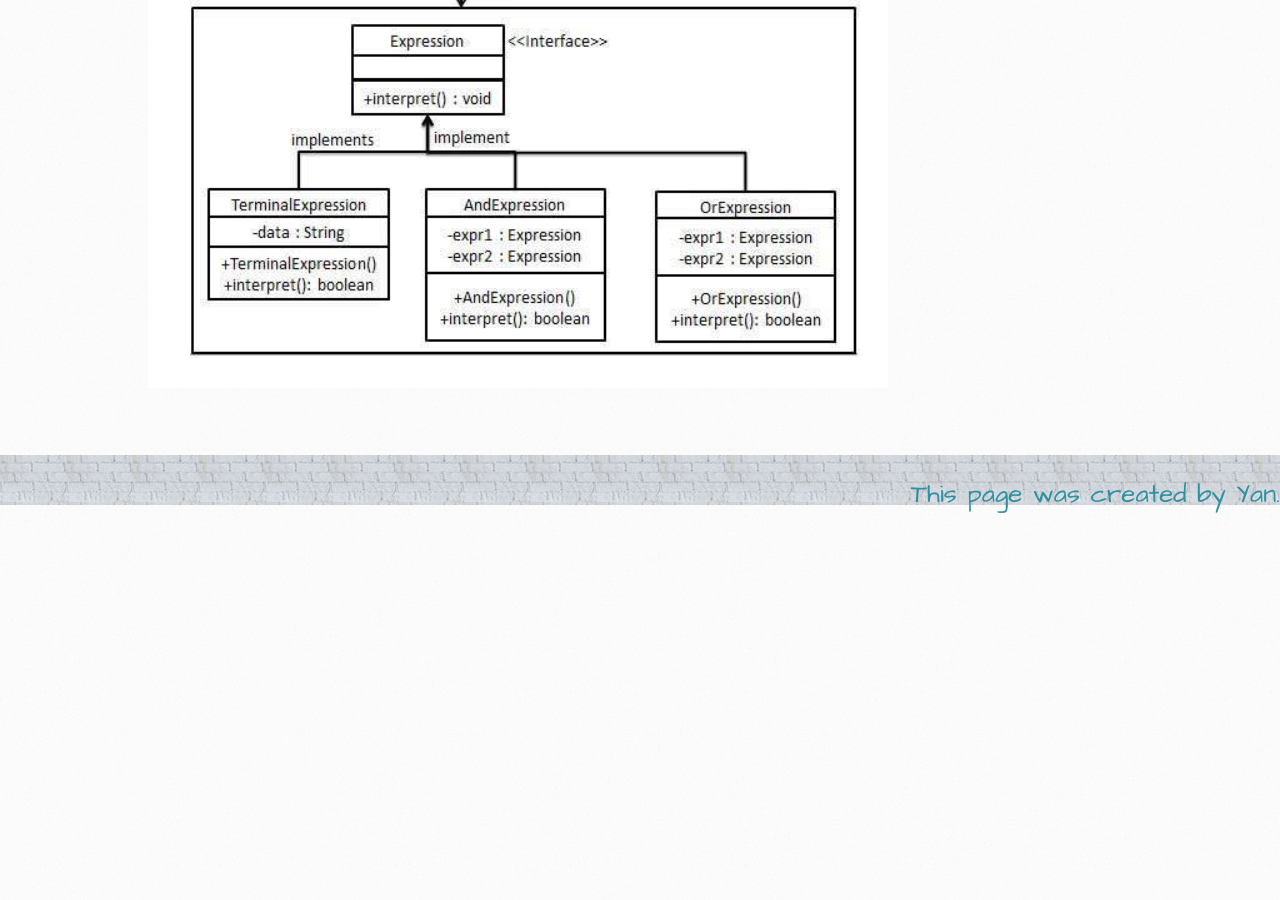
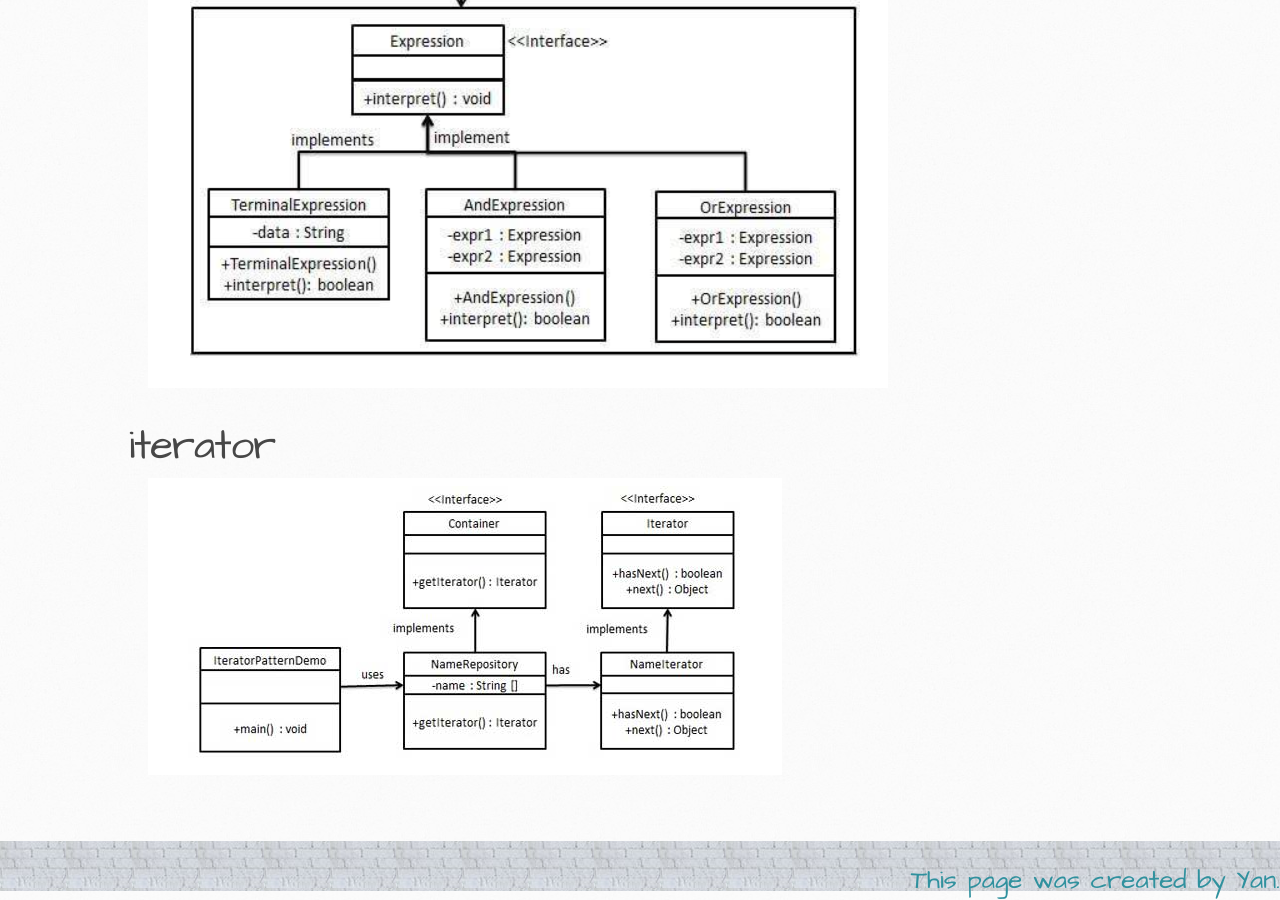
Before and after one commit to itcraftme/itcraftme, a Jekyll site: the page built from docs/it/designpattern.md, in a window 1280 px wide and 900 px high, scrolled down 9438 px. Built offline with Jekyll 4.4.1, drawn with Linux system fonts in a browser that asks for light colours; our own code applies the rules of GitHub Pages for plain Markdown files; before the commit the page ends 9952 px from its top, so only the background shows below that.

Commit message:
add iterator design pattern

```diff
--- a/docs/it/designpattern.md
+++ b/docs/it/designpattern.md
@@ -37,3 +37,5 @@
 ![command design pattern](./images/designpattern\command.png)
 # interpreter
 ![interpreter design pattern](./images/designpattern\interpreter.png)
+# iterator
+![iterator design pattern](./images/designpattern\iterator.png)
```
Also changed, not shown: docs/it/images/designpattern/iterator.png (added).
